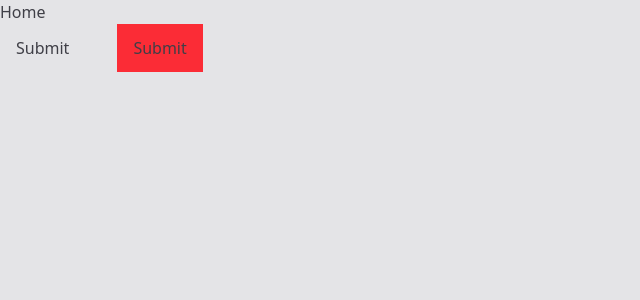
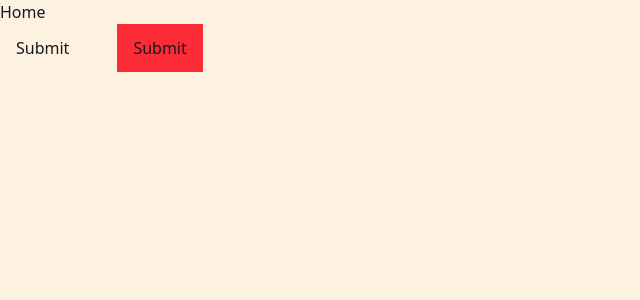
Before and after one commit to bycarlosgamez/ui-library, a React (Vite) app: page / in a window 1280 px wide. Shown: the top 300 px of the page, without its empty margins (0-640 px from the left). Built offline with nearby package versions, Linux system fonts and the light colour scheme.

Commit message:
added missing custom properties

```diff
--- a/src/index.css
+++ b/src/index.css
@@ -1,35 +1,57 @@
 @import 'tailwindcss';
 
 :root {
-  --color-brand-blue-50: #eaffff;
-  --color-brand-blue-100: #cafeff;
-  --color-brand-blue-200: #9bfcff;
-  --color-brand-blue-300: #57f5ff;
-  --color-brand-blue-400: #0ce5ff;
-  --color-brand-blue-500: #00c8eb;
-  --color-brand-blue-600: #009ec5;
-  --color-brand-blue-700: #007d9e;
-  --color-brand-blue-800: #0a6480;
-  --color-brand-blue-900: #0c495f;
-  --color-brand-blue-950: #01374b;
+  --color-yukon-50: hsl(36, 87%, 94%);
+  --color-yukon-100: hsl(39, 85%, 87%);
+  --color-yukon-200: hsl(43, 89%, 68%);
+  --color-yukon-300: hsl(43, 65%, 61%);
+  --color-yukon-400: hsl(43, 49%, 53%);
+  --color-yukon-500: hsl(43, 44%, 43%);
+  --color-yukon-600: hsl(44, 47%, 34%);
+  --color-yukon-700: hsl(43, 47%, 25%);
+  --color-yukon-800: hsl(43, 52%, 17%);
+  --color-yukon-900: hsl(43, 64%, 9%);
+  --color-yukon-950: hsl(43, 72%, 6%);
 
-  --color-brand-yellow-50: #fffdea;
-  --color-brand-yellow-100: #fff9c5;
-  --color-brand-yellow-200: #fff486;
-  --color-brand-yellow-300: #ffe846;
-  --color-brand-yellow-400: #ffd71c;
-  --color-brand-yellow-500: #feb806;
-  --color-brand-yellow-600: #e18c00;
-  --color-brand-yellow-700: #bb6302;
-  --color-brand-yellow-800: #974c09;
-  --color-brand-yellow-900: #7c3e0b;
-  --color-brand-yellow-950: #481f00;
+  --color-navy-50: hsl(246 22.7% 91.4%);
+  --color-navy-100: hsl(243 23.3% 83.1%);
+  --color-navy-200: hsl(241.5 22.5% 66.1%);
+  --color-navy-300: hsl(241.1 20.8% 50%);
+  --color-navy-400: hsl(241.3 28.7% 31.4%);
+  --color-navy-500: hsl(241.5 29.9% 26.9%);
+  --color-navy-600: hsl(241.8 30.9% 21.6%);
+  --color-navy-700: hsl(242.1 32.6% 17.5%);
+  --color-navy-800: hsl(240 34.3% 13.7%);
+  --color-navy-900: hsl(243.5 41.5% 8%);
+  --color-navy-950: hsl(240 50% 4.7%);
+
+  --color-golden-50: hsl(22.5 100% 96.9%);
+  --color-golden-100: hsl(21.8 100% 93.5%);
+  --color-golden-200: hsl(24.9 97.2% 85.9%);
+  --color-golden-300: hsl(27 98.4% 75.7%);
+  --color-golden-400: hsl(32.5 99% 62%);
+  --color-golden-500: hsl(36, 85%, 45%);
+  --color-golden-600: hsl(36.1 88.8% 34.9%);
+  --color-golden-700: hsl(35.4 91% 26.3%);
+  --color-golden-800: hsl(35 95.5% 17.3%);
+  --color-golden-900: hsl(32.4 96.2% 10.2%);
+  --color-golden-950: hsl(30 100% 6.3%);
 }
 
 @theme {
-  --color-background: var(--color-zinc-200);
-  --color-foreground: var(--color-zinc-700);
-  --color-primary: var(--color-brand-blue-600);
+  --color-background: var(--color-yukon-50);
+  --color-background-inverted: var(--color-zinc-900);
+
+  --color-foreground: var(--color-zinc-900);
+  --color-foreground-inverted: var(--color-white);
+
+  --color-highlight: var(--color-zinc-700);
+
+  --color-primary: var(--color-navy-500);
+  --color-destructive: var(--color-red-700);
+  --color-warning: var(--color-orange-600);
+  --color-muted: var(--color-zinc-300);
+  --color-muted-foreground: var(--color-zinc-600);
 }
 
 @layer theme {
```
